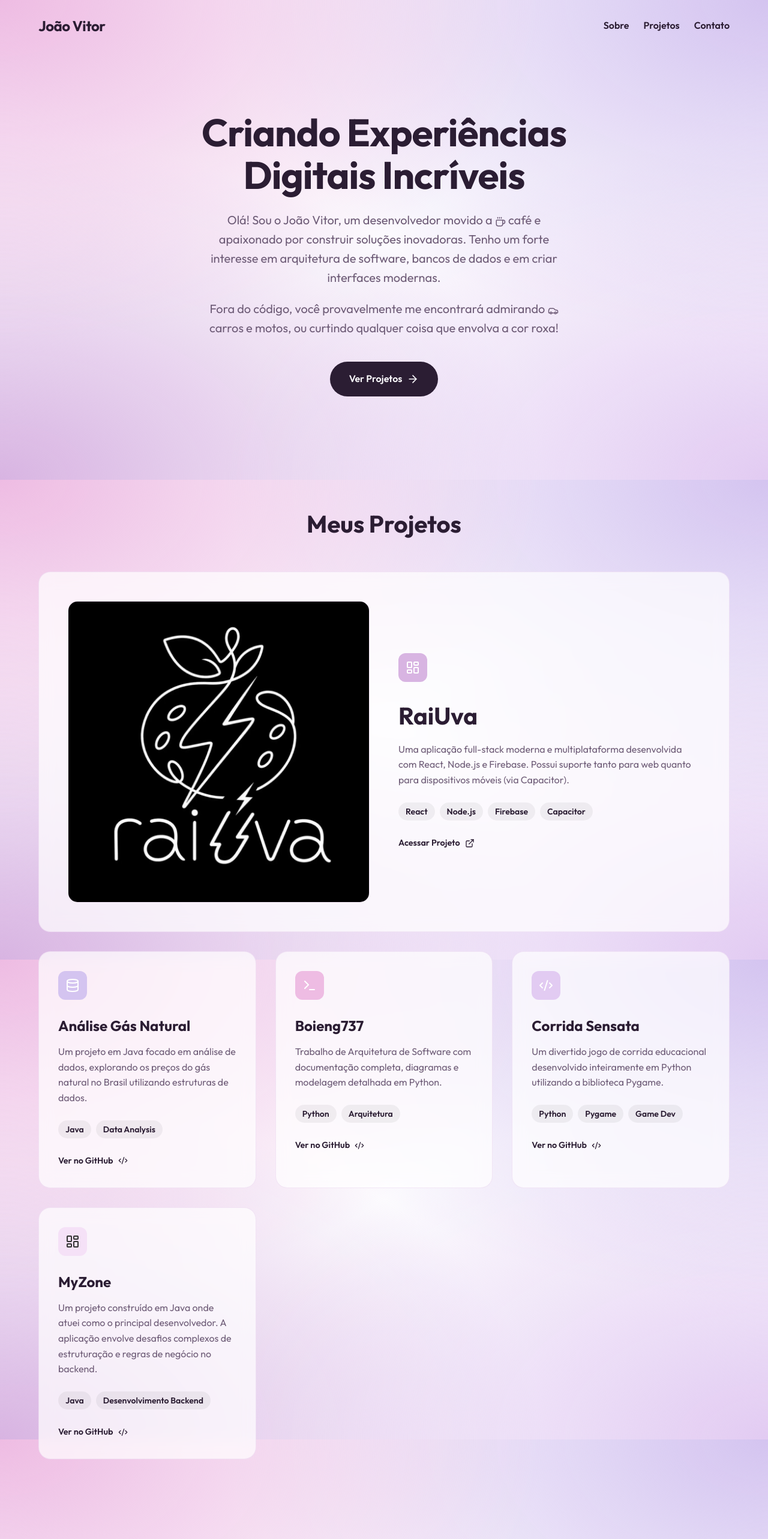
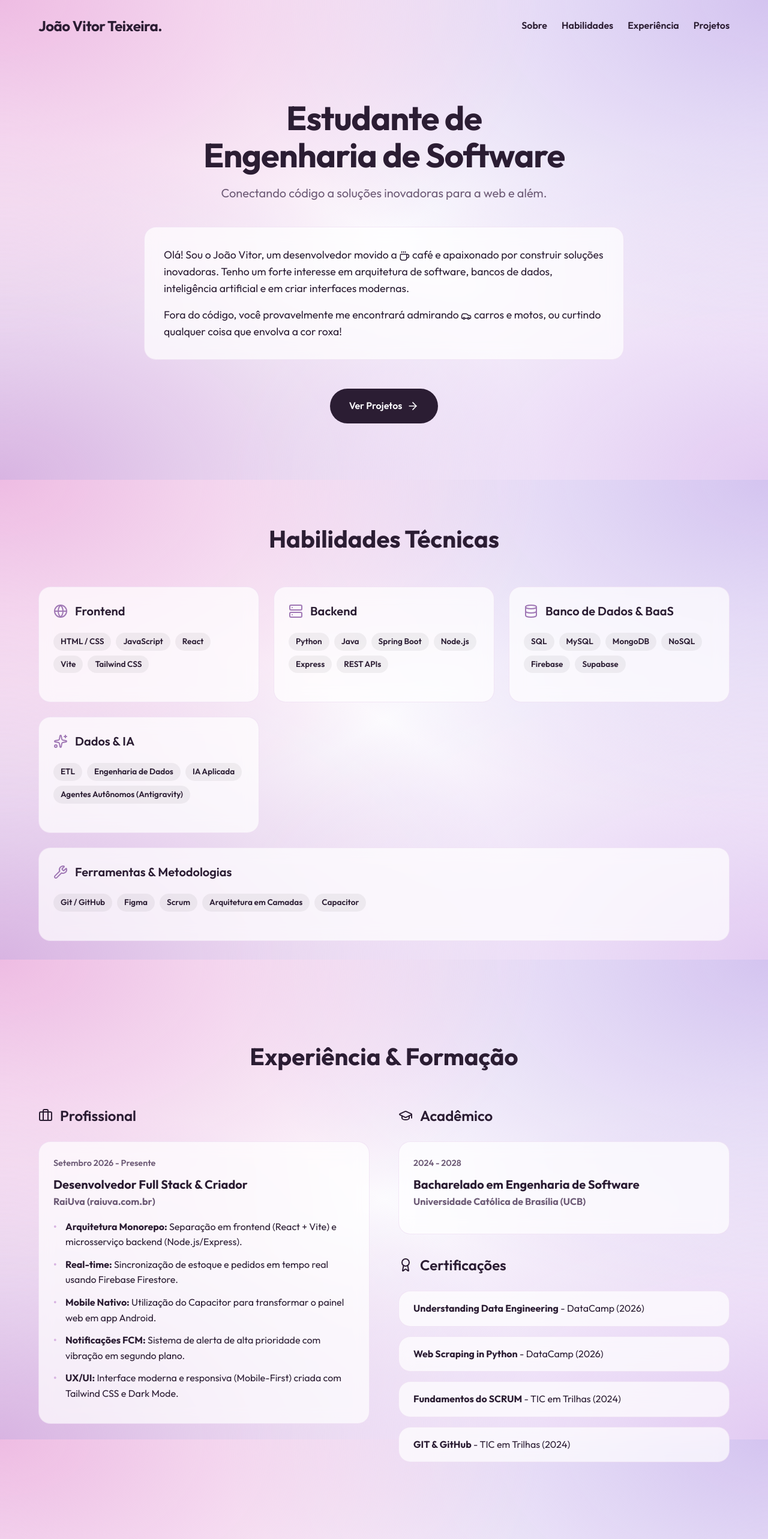
Before and after one commit to JoaoVitor0106/Portfolio, a React app: page / in a window 1280 px wide. Shown: the top 2566 px of the page at 60% size. Built offline with nearby package versions, Linux system fonts and the light colour scheme; the HTML template or start-up script is replaced by a standard one.

Commit message:
Refactor layout to include full CV data (Skills, Experience, Education)

```diff
--- a/src/App.jsx
+++ b/src/App.jsx
@@ -1,9 +1,8 @@
 import React, { useEffect } from 'react';
-import { ArrowRight, Mail, ExternalLink, Code2, Database, LayoutDashboard, Terminal, Coffee, Car } from 'lucide-react';
+import { ArrowRight, Mail, ExternalLink, Code2, Database, LayoutDashboard, Terminal, Coffee, Car, Briefcase, GraduationCap, Award, Cpu, Globe, Server, Wrench, Sparkles, Code } from 'lucide-react';
 import './index.css';
 
 function App() {
-  // We can add a simple scroll animation effect
   useEffect(() => {
     const handleScroll = () => {
       const elements = document.querySelectorAll('.animate-on-scroll');
@@ -17,7 +16,7 @@ function App() {
     };
 
     window.addEventListener('scroll', handleScroll);
-    handleScroll(); // Check on load
+    handleScroll();
     return () => window.removeEventListener('scroll', handleScroll);
   }, []);
 
@@ -25,40 +24,180 @@ function App() {
     <div className="app-container">
       <div className="container">
         <header>
-          <div className="logo">João Vitor</div>
+          <div className="logo">João Vitor Teixeira.</div>
           <nav>
             <ul>
               <li><a href="#about">Sobre</a></li>
+              <li><a href="#skills">Habilidades</a></li>
+              <li><a href="#experience">Experiência</a></li>
               <li><a href="#projects">Projetos</a></li>
-              <li><a href="#contact">Contato</a></li>
             </ul>
           </nav>
         </header>
 
         <main>
-          <section id="about" className="hero">
-            <h1>Criando Experiências<br />Digitais Incríveis</h1>
+          {/* Hero & About */}
+          <section id="about" className="hero animate-on-scroll">
+            <div className="hero-content">
+              <h1>Estudante de<br />Engenharia de Software</h1>
+              <p className="subtitle">Conectando código a soluções inovadoras para a web e além.</p>
+
+              <div className="about-text glass">
                 <p>
                   Olá! Sou o João Vitor, um desenvolvedor movido a <Coffee size={18} style={{display: 'inline', verticalAlign: 'text-bottom'}} /> café e apaixonado por construir soluções inovadoras.
-              Tenho um forte interesse em arquitetura de software, bancos de dados e em criar interfaces modernas.
+                  Tenho um forte interesse em arquitetura de software, bancos de dados, inteligência artificial e em criar interfaces modernas.
                 </p>
-            <p style={{ marginTop: '-20px', marginBottom: '40px' }}>
+                <p>
                   Fora do código, você provavelmente me encontrará admirando <Car size={18} style={{display: 'inline', verticalAlign: 'text-bottom'}} /> carros e motos, ou curtindo qualquer coisa que envolva a cor roxa!
                 </p>
-            <a href="#projects" className="btn">
+              </div>
+
+              <a href="#projects" className="btn mt-4">
                 Ver Projetos <ArrowRight size={20} />
               </a>
+            </div>
           </section>
 
-          <section id="projects" className="projects">
+          {/* Skills */}
+          <section id="skills" className="skills section-padding animate-on-scroll">
+            <h2 className="section-title">Habilidades Técnicas</h2>
+            <div className="skills-grid">
+
+              <div className="skill-card glass">
+                <div className="skill-header">
+                  <Globe className="text-purple" size={24} />
+                  <h3>Frontend</h3>
+                </div>
+                <div className="project-tags">
+                  <span className="tag">HTML / CSS</span>
+                  <span className="tag">JavaScript</span>
+                  <span className="tag">React</span>
+                  <span className="tag">Vite</span>
+                  <span className="tag">Tailwind CSS</span>
+                </div>
+              </div>
+
+              <div className="skill-card glass">
+                <div className="skill-header">
+                  <Server className="text-purple" size={24} />
+                  <h3>Backend</h3>
+                </div>
+                <div className="project-tags">
+                  <span className="tag">Python</span>
+                  <span className="tag">Java</span>
+                  <span className="tag">Spring Boot</span>
+                  <span className="tag">Node.js</span>
+                  <span className="tag">Express</span>
+                  <span className="tag">REST APIs</span>
+                </div>
+              </div>
+
+              <div className="skill-card glass">
+                <div className="skill-header">
+                  <Database className="text-purple" size={24} />
+                  <h3>Banco de Dados & BaaS</h3>
+                </div>
+                <div className="project-tags">
+                  <span className="tag">SQL</span>
+                  <span className="tag">MySQL</span>
+                  <span className="tag">MongoDB</span>
+                  <span className="tag">NoSQL</span>
+                  <span className="tag">Firebase</span>
+                  <span className="tag">Supabase</span>
+                </div>
+              </div>
+
+              <div className="skill-card glass">
+                <div className="skill-header">
+                  <Sparkles className="text-purple" size={24} />
+                  <h3>Dados & IA</h3>
+                </div>
+                <div className="project-tags">
+                  <span className="tag">ETL</span>
+                  <span className="tag">Engenharia de Dados</span>
+                  <span className="tag">IA Aplicada</span>
+                  <span className="tag">Agentes Autônomos (Antigravity)</span>
+                </div>
+              </div>
+
+              <div className="skill-card glass" style={{ gridColumn: '1 / -1' }}>
+                <div className="skill-header">
+                  <Wrench className="text-purple" size={24} />
+                  <h3>Ferramentas & Metodologias</h3>
+                </div>
+                <div className="project-tags">
+                  <span className="tag">Git / GitHub</span>
+                  <span className="tag">Figma</span>
+                  <span className="tag">Scrum</span>
+                  <span className="tag">Arquitetura em Camadas</span>
+                  <span className="tag">Capacitor</span>
+                </div>
+              </div>
+
+            </div>
+          </section>
+
+          {/* Experience & Education */}
+          <section id="experience" className="timeline-section section-padding">
+            <h2 className="section-title">Experiência & Formação</h2>
+
+            <div className="timeline-grid">
+              {/* Experience */}
+              <div className="timeline-column">
+                <h3 className="column-title"><Briefcase size={24} /> Profissional</h3>
+
+                <div className="timeline-item glass animate-on-scroll">
+                  <div className="timeline-date">Setembro 2026 - Presente</div>
+                  <h4 className="timeline-role">Desenvolvedor Full Stack & Criador</h4>
+                  <h5 className="timeline-company">RaiUva (raiuva.com.br)</h5>
+                  <ul className="timeline-list">
+                    <li><strong>Arquitetura Monorepo:</strong> Separação em frontend (React + Vite) e microsserviço backend (Node.js/Express).</li>
+                    <li><strong>Real-time:</strong> Sincronização de estoque e pedidos em tempo real usando Firebase Firestore.</li>
+                    <li><strong>Mobile Nativo:</strong> Utilização do Capacitor para transformar o painel web em app Android.</li>
+                    <li><strong>Notificações FCM:</strong> Sistema de alerta de alta prioridade com vibração em segundo plano.</li>
+                    <li><strong>UX/UI:</strong> Interface moderna e responsiva (Mobile-First) criada com Tailwind CSS e Dark Mode.</li>
+                  </ul>
+                </div>
+              </div>
+
+              {/* Education */}
+              <div className="timeline-column">
+                <h3 className="column-title"><GraduationCap size={24} /> Acadêmico</h3>
+
+                <div className="timeline-item glass animate-on-scroll">
+                  <div className="timeline-date">2024 - 2028</div>
+                  <h4 className="timeline-role">Bacharelado em Engenharia de Software</h4>
+                  <h5 className="timeline-company">Universidade Católica de Brasília (UCB)</h5>
+                </div>
+
+                <h3 className="column-title mt-8"><Award size={24} /> Certificações</h3>
+                <div className="certifications-list">
+                  <div className="cert-item glass animate-on-scroll">
+                    <strong>Understanding Data Engineering</strong> - DataCamp (2026)
+                  </div>
+                  <div className="cert-item glass animate-on-scroll">
+                    <strong>Web Scraping in Python</strong> - DataCamp (2026)
+                  </div>
+                  <div className="cert-item glass animate-on-scroll">
+                    <strong>Fundamentos do SCRUM</strong> - TIC em Trilhas (2024)
+                  </div>
+                  <div className="cert-item glass animate-on-scroll">
+                    <strong>GIT & GitHub</strong> - TIC em Trilhas (2024)
+                  </div>
+                </div>
+              </div>
+            </div>
+          </section>
+
+          {/* Projects */}
+          <section id="projects" className="projects section-padding">
             <h2 className="section-title">Meus Projetos</h2>
 
             <div className="projects-grid">
-
               {/* Featured Project: Raiuva */}
               <div className="project-card glass featured animate-on-scroll" style={{ animationDelay: '0.1s' }}>
-                <div className="project-image-placeholder glass" style={{ width: '100%', height: '100%', minHeight: '300px', display: 'flex', alignItems: 'center', justifyItems: 'center', borderRadius: '16px', background: 'rgba(255,255,255,0.4)', overflow: 'hidden' }}>
-                  <img src="/raiuva-logo.png" alt="RaiUva Logo" style={{ width: '100%', height: '100%', objectFit: 'cover' }} />
+                <div className="project-image-placeholder glass" style={{ width: '100%', height: '100%', minHeight: '300px', display: 'flex', alignItems: 'center', justifyItems: 'center', borderRadius: '16px', background: 'rgba(216,180,226,0.2)', overflow: 'hidden' }}>
+                  <img src="/raiuva-logo.png" alt="RaiUva Logo" style={{ width: '100%', height: '100%', objectFit: 'contain', padding: '24px' }} />
                 </div>
                 <div className="project-content">
                   <div className="project-icon bg-purple">
@@ -66,14 +205,15 @@ function App() {
                   </div>
                   <h3>RaiUva</h3>
                   <p>
-                    Uma aplicação full-stack moderna e multiplataforma desenvolvida com React, Node.js e Firebase.
-                    Possui suporte tanto para web quanto para dispositivos móveis (via Capacitor).
+                    Plataforma de delivery sob demanda de bebidas, conectando clientes a lojistas para entregas em ambientes residenciais e universitários.
+                    Inclui e-commerce para clientes e app de gestão (PDV) para vendedores.
                   </p>
                   <div className="project-tags">
-                    <span className="tag">React</span>
+                    <span className="tag">React + Vite</span>
                     <span className="tag">Node.js</span>
                     <span className="tag">Firebase</span>
                     <span className="tag">Capacitor</span>
+                    <span className="tag">Tailwind CSS</span>
                   </div>
                   <a href="https://raiuva.com.br" target="_blank" rel="noopener noreferrer" className="project-link">
                     Acessar Projeto <ExternalLink size={16} />
@@ -81,72 +221,8 @@ function App() {
                 </div>
               </div>
 
-              {/* Project 2 */}
+              {/* MyZone */}
               <div className="project-card glass animate-on-scroll" style={{ animationDelay: '0.2s' }}>
-                <div className="project-content">
-                  <div className="project-icon bg-blue">
-                    <Database size={24} color="#fff" />
-                  </div>
-                  <h3>Análise Gás Natural</h3>
-                  <p>
-                    Um projeto em Java focado em análise de dados, explorando os
-                    preços do gás natural no Brasil utilizando estruturas de dados.
-                  </p>
-                  <div className="project-tags">
-                    <span className="tag">Java</span>
-                    <span className="tag">Data Analysis</span>
-                  </div>
-                  <a href="https://github.com/JoaoVitor0106/Analise_GasNatural" target="_blank" rel="noopener noreferrer" className="project-link">
-                    Ver no GitHub <Code2 size={16} />
-                  </a>
-                </div>
-              </div>
-
-              {/* Project 3 */}
-              <div className="project-card glass animate-on-scroll" style={{ animationDelay: '0.3s' }}>
-                <div className="project-content">
-                  <div className="project-icon bg-pink">
-                    <Terminal size={24} color="#fff" />
-                  </div>
-                  <h3>Boieng737</h3>
-                  <p>
-                    Trabalho de Arquitetura de Software com documentação completa,
-                    diagramas e modelagem detalhada em Python.
-                  </p>
-                  <div className="project-tags">
-                    <span className="tag">Python</span>
-                    <span className="tag">Arquitetura</span>
-                  </div>
-                  <a href="https://github.com/JoaoVitor0106/Boieng737" target="_blank" rel="noopener noreferrer" className="project-link">
-                    Ver no GitHub <Code2 size={16} />
-                  </a>
-                </div>
-              </div>
-
-              {/* Project 4 */}
-              <div className="project-card glass animate-on-scroll" style={{ animationDelay: '0.4s' }}>
-                <div className="project-content">
-                  <div className="project-icon bg-green">
-                    <Code2 size={24} color="#fff" />
-                  </div>
-                  <h3>Corrida Sensata</h3>
-                  <p>
-                    Um divertido jogo de corrida educacional desenvolvido inteiramente
-                    em Python utilizando a biblioteca Pygame.
-                  </p>
-                  <div className="project-tags">
-                    <span className="tag">Python</span>
-                    <span className="tag">Pygame</span>
-                    <span className="tag">Game Dev</span>
-                  </div>
-                  <a href="https://github.com/JoaoVitor0106/Corrida-Sensata" target="_blank" rel="noopener noreferrer" className="project-link">
-                    Ver no GitHub <Code2 size={16} />
-                  </a>
-                </div>
-              </div>
-
-              {/* Project 5: MyZone */}
-              <div className="project-card glass animate-on-scroll" style={{ animationDelay: '0.5s' }}>
                 <div className="project-content">
                   <div className="project-icon bg-yellow">
                     <LayoutDashboard size={24} color="#333" />
@@ -158,10 +234,71 @@ function App() {
                   </p>
                   <div className="project-tags">
                     <span className="tag">Java</span>
-                    <span className="tag">Desenvolvimento Backend</span>
+                    <span className="tag">Backend</span>
                   </div>
                   <a href="https://github.com/Lehtche/MyZone" target="_blank" rel="noopener noreferrer" className="project-link">
-                    Ver no GitHub <Code2 size={16} />
+                    Ver no GitHub <Code size={16} />
+                  </a>
+                </div>
+              </div>
+
+              {/* Project 2 */}
+              <div className="project-card glass animate-on-scroll" style={{ animationDelay: '0.3s' }}>
+                <div className="project-content">
+                  <div className="project-icon bg-blue">
+                    <Database size={24} color="#fff" />
+                  </div>
+                  <h3>Análise Gás Natural</h3>
+                  <p>
+                    Um projeto em Java focado em análise de dados, explorando os preços do gás natural no Brasil utilizando estruturas de dados.
+                  </p>
+                  <div className="project-tags">
+                    <span className="tag">Java</span>
+                    <span className="tag">Data Analysis</span>
+                  </div>
+                  <a href="https://github.com/JoaoVitor0106/Analise_GasNatural" target="_blank" rel="noopener noreferrer" className="project-link">
+                    Ver no GitHub <Code size={16} />
+                  </a>
+                </div>
+              </div>
+
+              {/* Project 3 */}
+              <div className="project-card glass animate-on-scroll" style={{ animationDelay: '0.4s' }}>
+                <div className="project-content">
+                  <div className="project-icon bg-pink">
+                    <Terminal size={24} color="#fff" />
+                  </div>
+                  <h3>Boieng737</h3>
+                  <p>
+                    Trabalho de Arquitetura de Software com documentação completa, diagramas e modelagem detalhada em Python.
+                  </p>
+                  <div className="project-tags">
+                    <span className="tag">Python</span>
+                    <span className="tag">Arquitetura</span>
+                  </div>
+                  <a href="https://github.com/JoaoVitor0106/Boieng737" target="_blank" rel="noopener noreferrer" className="project-link">
+                    Ver no GitHub <Code size={16} />
+                  </a>
+                </div>
+              </div>
+
+              {/* Project 4 */}
+              <div className="project-card glass animate-on-scroll" style={{ animationDelay: '0.5s' }}>
+                <div className="project-content">
+                  <div className="project-icon bg-green">
+                    <Code2 size={24} color="#fff" />
+                  </div>
+                  <h3>Corrida Sensata</h3>
+                  <p>
+                    Um divertido jogo de corrida educacional desenvolvido inteiramente em Python utilizando a biblioteca Pygame.
+                  </p>
+                  <div className="project-tags">
+                    <span className="tag">Python</span>
+                    <span className="tag">Pygame</span>
+                    <span className="tag">Game Dev</span>
+                  </div>
+                  <a href="https://github.com/JoaoVitor0106/Corrida-Sensata" target="_blank" rel="noopener noreferrer" className="project-link">
+                    Ver no GitHub <Code size={16} />
                   </a>
                 </div>
               </div>
@@ -173,16 +310,16 @@ function App() {
         <footer id="contact">
           <div className="social-links">
             <a href="https://github.com/JoaoVitor0106" target="_blank" rel="noopener noreferrer">
-              <Code2 size={24} />
+              <Code size={24} />
             </a>
             <a href="#" target="_blank" rel="noopener noreferrer">
               <span>LinkedIn</span>
             </a>
-            <a href="mailto:joaovitor@example.com">
+            <a href="mailto:joaovotort6@gmail.com">
               <Mail size={24} />
             </a>
           </div>
-          <p>© {new Date().getFullYear()} João Vitor. Construído com Vite, React e muito café.</p>
+          <p>© {new Date().getFullYear()} João Vitor Teixeira. Construído com Vite & React.</p>
         </footer>
       </div>
     </div>
--- a/src/index.css
+++ b/src/index.css
@@ -41,6 +41,14 @@ a {
   color: inherit;
   text-decoration: none;
 }
+
+.text-purple {
+  color: #a078b5;
+}
+
+.mt-4 { margin-top: 1rem; }
+.mt-8 { margin-top: 2rem; }
+.mb-4 { margin-bottom: 1rem; }
 
 /* Glassmorphism Classes */
 .glass {
@@ -89,23 +97,43 @@ nav a:hover {
 
 /* Hero Section */
 .hero {
-  padding: 100px 0;
+  padding: 80px 0;
+  display: flex;
+  flex-direction: column;
+  align-items: center;
   text-align: center;
 }
 
+.hero-content {
+  max-width: 800px;
+}
+
 .hero h1 {
-  font-size: 4rem;
+  font-size: 3.5rem;
   font-weight: 700;
   line-height: 1.1;
-  margin-bottom: 24px;
+  margin-bottom: 16px;
   letter-spacing: -1px;
 }
 
-.hero p {
+.subtitle {
   font-size: 1.25rem;
   color: var(--text-light);
-  max-width: 600px;
-  margin: 0 auto 40px auto;
+  margin-bottom: 40px;
+}
+
+.about-text {
+  padding: 32px;
+  text-align: left;
+  margin-bottom: 32px;
+  font-size: 1.1rem;
+}
+
+.about-text p {
+  margin-bottom: 16px;
+}
+.about-text p:last-child {
+  margin-bottom: 0;
 }
 
 .btn {
@@ -128,7 +156,11 @@ nav a:hover {
   box-shadow: var(--shadow-md);
 }
 
-/* Section Titles */
+/* Sections */
+.section-padding {
+  padding: 80px 0;
+}
+
 .section-title {
   font-size: 2.5rem;
   font-weight: 700;
@@ -136,11 +168,104 @@ nav a:hover {
   text-align: center;
 }
 
-/* Projects Section */
-.projects {
-  padding: 80px 0;
+/* Skills Grid */
+.skills-grid {
+  display: grid;
+  grid-template-columns: repeat(auto-fit, minmax(280px, 1fr));
+  gap: 24px;
 }
 
+.skill-card {
+  padding: 24px;
+}
+
+.skill-header {
+  display: flex;
+  align-items: center;
+  gap: 12px;
+  margin-bottom: 20px;
+}
+
+.skill-header h3 {
+  font-size: 1.25rem;
+  font-weight: 600;
+}
+
+/* Timeline / Experience */
+.timeline-grid {
+  display: grid;
+  grid-template-columns: 1fr 1fr;
+  gap: 48px;
+}
+
+@media (max-width: 800px) {
+  .timeline-grid {
+    grid-template-columns: 1fr;
+  }
+}
+
+.column-title {
+  font-size: 1.5rem;
+  font-weight: 600;
+  margin-bottom: 24px;
+  display: flex;
+  align-items: center;
+  gap: 12px;
+}
+
+.timeline-item {
+  padding: 24px;
+  margin-bottom: 24px;
+}
+
+.timeline-date {
+  font-size: 0.9rem;
+  color: var(--text-light);
+  font-weight: 600;
+  margin-bottom: 8px;
+}
+
+.timeline-role {
+  font-size: 1.25rem;
+  font-weight: 700;
+}
+
+.timeline-company {
+  font-size: 1rem;
+  color: var(--text-light);
+  margin-bottom: 16px;
+}
+
+.timeline-list {
+  list-style: none;
+  padding-left: 0;
+}
+
+.timeline-list li {
+  margin-bottom: 12px;
+  position: relative;
+  padding-left: 20px;
+}
+
+.timeline-list li::before {
+  content: "•";
+  position: absolute;
+  left: 0;
+  color: var(--pastel-purple);
+  font-weight: bold;
+}
+
+.certifications-list {
+  display: flex;
+  flex-direction: column;
+  gap: 16px;
+}
+
+.cert-item {
+  padding: 16px 24px;
+}
+
+/* Projects Section */
 .projects-grid {
   display: grid;
   grid-template-columns: repeat(auto-fill, minmax(350px, 1fr));
@@ -185,7 +310,6 @@ nav a:hover {
   align-items: center;
   justify-content: center;
   margin-bottom: 24px;
-  font-size: 24px;
 }
 
 .bg-purple { background-color: var(--pastel-purple); }
@@ -218,7 +342,7 @@ nav a:hover {
 }
 
 .tag {
-  font-size: 0.875rem;
+  font-size: 0.85rem;
   padding: 4px 12px;
   border-radius: 100px;
   background: rgba(0, 0, 0, 0.05);
@@ -269,3 +393,15 @@ footer {
   background: var(--text-color);
   color: var(--bg-color);
 }
+
+/* Animations */
+.animate-on-scroll {
+  opacity: 0;
+  transform: translateY(20px);
+  transition: opacity 0.6s ease-out, transform 0.6s ease-out;
+}
+
+.animate-on-scroll.visible {
+  opacity: 1;
+  transform: translateY(0);
+}
```
Lines whose indentation alone changed are shown as unchanged.
